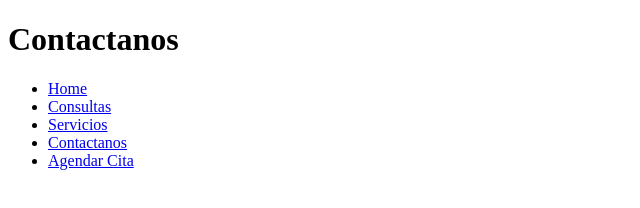
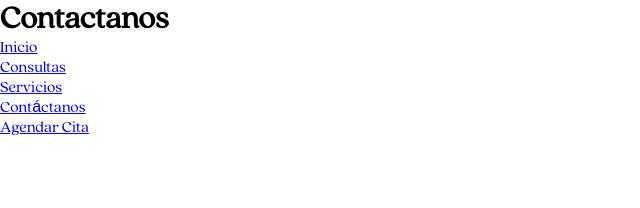
Before and after one commit to KumiUmiko/Dra.-Jenny-Sarmiento-Proyecto, a plain HTML site: page contactanos.html in a window 1280 px wide. Shown: the whole page, without its empty margins (0-640 px from the left). Drawn offline with Linux system fonts and the light colour scheme.

Commit message:
Add files via upload

```diff
--- a/contactanos.html
+++ b/contactanos.html
@@ -3,17 +3,18 @@
 <head>
     <meta charset="UTF-8">
     <meta name="viewport" content="width=device-width, initial-scale=1.0">
-    <title>Contactanos</title>
+    <title>Contáctanos</title>
+    <link rel="stylesheet" href="css/estilos-header.css">
 </head>
 <body>
     <header>
         <h1>Contactanos</h1>
         <nav>
             <ul>
-                <li><a href="index.html">Home</a></li>
+                <li><a href="index.html">Inicio</a></li>
                 <li><a href="consultas.html">Consultas</a></li>
                 <li><a href="servicios.html">Servicios</a></li>
-                <li><a href="contactanos.html">Contactanos</a></li>
+                <li><a href="contactanos.html">Contáctanos</a></li>
                 <li><a class="boton-cita" href="agendar.html">Agendar Cita</a></li>
             </ul>
     </header>
```
Also changed, not shown: agendar.html (+2 -1 lines), consultas.html (+3 -2 lines), index.html (+1 -1 lines), servicios.html (+3 -2 lines).
